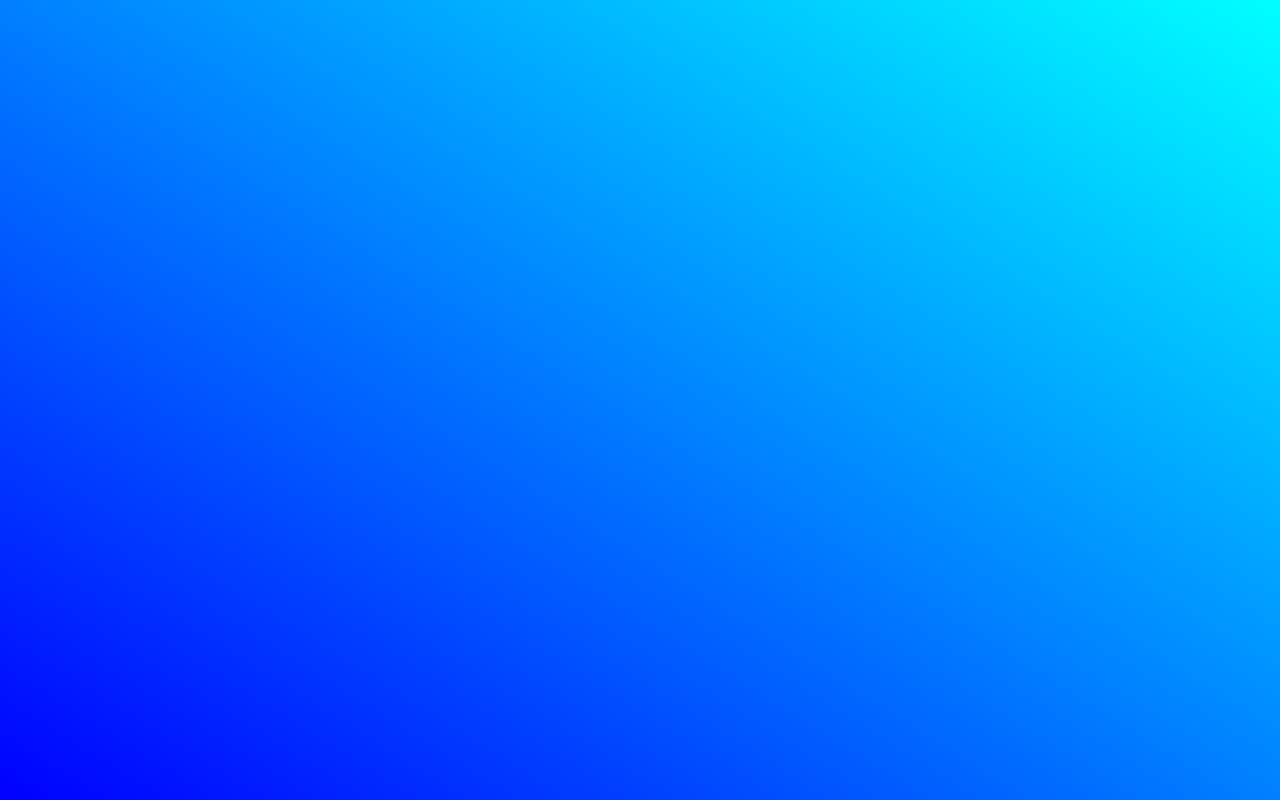
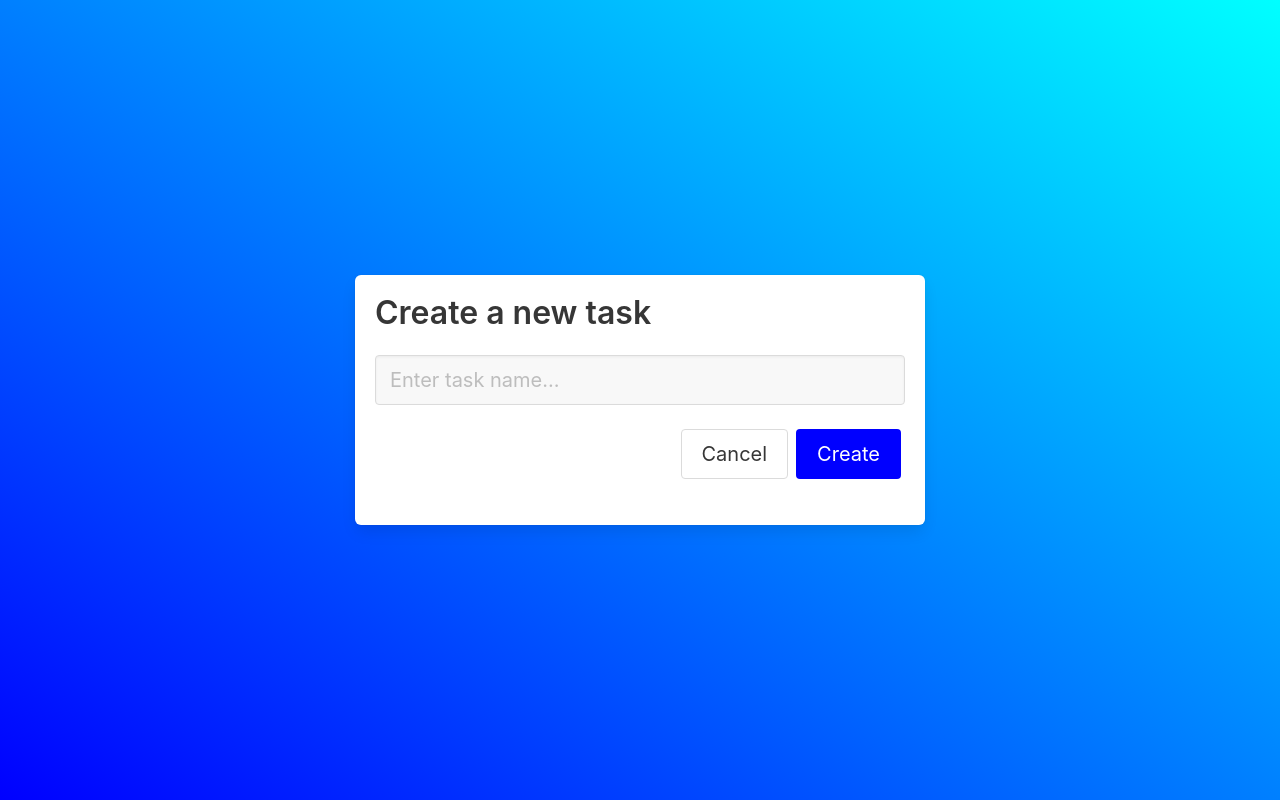
Before and after one commit to vmichorov/Task-Manager, an Angular app in the folder TaskManager/: page /lists/1/create-task in a window 1280 px wide. Before the commit this address led to /. Built offline with nearby package versions, Linux system fonts and the light colour scheme.

Commit message:
Creating new tasks

```diff
--- a/TaskManager/src/app/app-routing.module.ts
+++ b/TaskManager/src/app/app-routing.module.ts
@@ -1,6 +1,7 @@
 import { NgModule } from '@angular/core';
 import { RouterModule, Routes } from '@angular/router';
 import { CreateListComponent } from './views/create-list/create-list.component';
+import { CreateTaskComponent } from './views/create-task/create-task.component';
 import { MainViewComponent } from './views/main-view/main-view.component';
 
 const routes: Routes = [
@@ -8,6 +9,7 @@ const routes: Routes = [
   { path: 'lists', component: MainViewComponent },
   { path: 'lists/:listId', component: MainViewComponent },
   { path: 'create-list', component: CreateListComponent },
+  { path: 'lists/:listId/create-task', component: CreateTaskComponent },
 ];
 
 @NgModule({
--- a/TaskManager/src/app/app.module.ts
+++ b/TaskManager/src/app/app.module.ts
@@ -6,9 +6,10 @@ import { AppRoutingModule } from './app-routing.module';
 import { AppComponent } from './app.component';
 import { MainViewComponent } from './views/main-view/main-view.component';
 import { CreateListComponent } from './views/create-list/create-list.component';
+import { CreateTaskComponent } from './views/create-task/create-task.component';
 
 @NgModule({
-  declarations: [AppComponent, MainViewComponent, CreateListComponent],
+  declarations: [AppComponent, MainViewComponent, CreateListComponent, CreateTaskComponent],
   imports: [BrowserModule, AppRoutingModule, HttpClientModule],
   providers: [],
   bootstrap: [AppComponent],
--- /dev/null
+++ b/TaskManager/src/app/models/list.model.ts
@@ -0,0 +1,4 @@
+export class List {
+  _id: string = '';
+  title: string = '';
+}
--- /dev/null
+++ b/TaskManager/src/app/models/task.model.ts
@@ -0,0 +1,5 @@
+export class Task {
+  _id: string = '';
+  content: string = '';
+  _listId: string = '';
+}
--- a/TaskManager/src/app/task.service.ts
+++ b/TaskManager/src/app/task.service.ts
@@ -13,6 +13,9 @@ export class TaskService {
   getLists() {
     return this.webService.get('lists');
   }
+  createTask(content: string, listId: string) {
+    return this.webService.post(`lists/${listId}/tasks`, { content });
+  }
   getTasks(listId: string) {
     return this.webService.get(`lists/${listId}/tasks`);
   }
--- a/TaskManager/src/app/views/create-list/create-list.component.ts
+++ b/TaskManager/src/app/views/create-list/create-list.component.ts
@@ -13,9 +13,9 @@ export class CreateListComponent implements OnInit {
   ngOnInit(): void {}
 
   createList(title: string) {
-    this.taskService.createList(title).subscribe((res: any) => {
-      console.log(res);
-      this.router.navigateByUrl(`lists/${res._id}`);
+    this.taskService.createList(title).subscribe((list: any) => {
+      console.log(list);
+      this.router.navigateByUrl(`lists/${list._id}`);
     });
   }
 }
--- /dev/null
+++ b/TaskManager/src/app/views/create-task/create-task.component.html
@@ -0,0 +1,21 @@
+<div class="content">
+  <div class="box">
+    <h1 class="title">Create a new task</h1>
+    <input
+      #taskContentInput
+      class="input has-background-light is-medium"
+      type="text"
+      placeholder="Enter task name..."
+    />
+    <br /><br />
+    <div class="buttons is-right">
+      <button class="button is-medium" routerLink="../">Cancel</button>
+      <button
+        class="button is-primary has-text-white is-medium"
+        (click)="createTask(taskContentInput.value)"
+      >
+        Create
+      </button>
+    </div>
+  </div>
+</div>
--- /dev/null
+++ b/TaskManager/src/app/views/create-task/create-task.component.ts
@@ -0,0 +1,29 @@
+import { Component, OnInit } from '@angular/core';
+import { ActivatedRoute, Params, Router } from '@angular/router';
+import { TaskService } from 'src/app/task.service';
+
+@Component({
+  selector: 'app-create-task',
+  templateUrl: './create-task.component.html',
+  styleUrls: ['./create-task.component.scss'],
+})
+export class CreateTaskComponent implements OnInit {
+  constructor(
+    private taskService: TaskService,
+    private route: ActivatedRoute,
+    private router: Router
+  ) {}
+  listId: string = '';
+
+  ngOnInit(): void {
+    this.route.params.subscribe((params: Params) => {
+      this.listId = params['listId'];
+    });
+  }
+
+  createTask(content: string) {
+    this.taskService.createTask(content, this.listId).subscribe((task: any) => {
+      this.router.navigateByUrl(`lists/${this.listId}`);
+    });
+  }
+}
--- a/TaskManager/src/app/views/main-view/main-view.component.html
+++ b/TaskManager/src/app/views/main-view/main-view.component.html
@@ -21,7 +21,12 @@
       <div class="task" *ngFor="let task of tasks">
         <p>{{ task.content }}</p>
       </div>
-      <button class="circle-add-button button is-primary">Add</button>
+      <button
+        class="circle-add-button button is-primary"
+        routerLink="./create-task"
+      >
+        Add
+      </button>
     </div>
   </div>
 </div>
--- a/TaskManager/src/main-styles.scss
+++ b/TaskManager/src/main-styles.scss
@@ -27,3 +27,12 @@ body {
   width: 100%;
   height: 100%;
 }
+
+.box {
+  min-height: 250px;
+  width: 100%;
+  max-width: 570px;
+  background: white;
+  border-radius: 5px;
+  padding: 35px;
+}
```
Also changed, not shown: TaskManager/src/app/views/create-task/create-task.component.scss (added), 1 other file (tests, documents, lock files or other folders).
